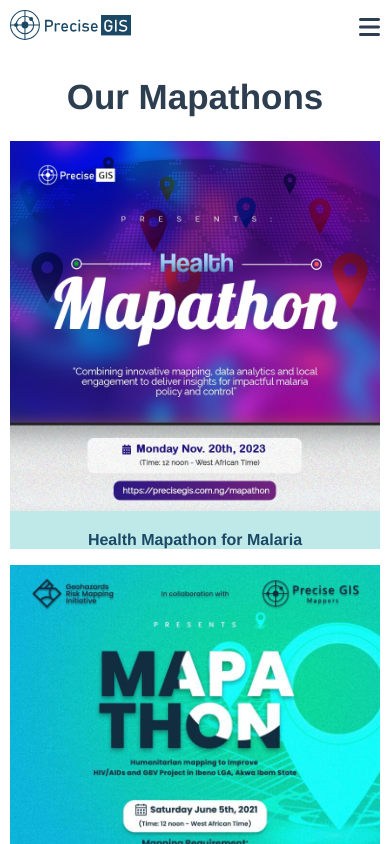
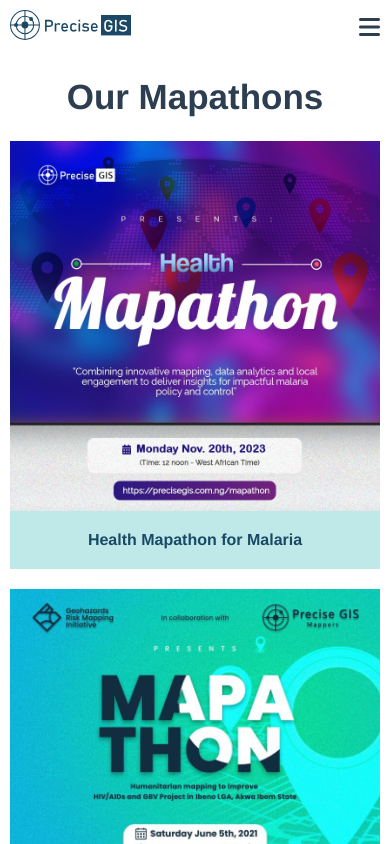
Before and after one commit to victorgis/precise-2023, a Vue app: page /mapathon in a window 390 px wide. Shown: the top 844 px of the page. Built offline with nearby package versions, Linux system fonts and the light colour scheme; what mosha-vue-toastify would draw is missing.

Commit message:
added mapathon padding

```diff
--- a/src/pages/Mapathon.vue
+++ b/src/pages/Mapathon.vue
@@ -80,11 +80,14 @@
     padding: 0px;
     background: #bee9e8;
     color: #1b4965;
-    margin: 0px;
+    margin: 20px 0px;
     width: 100%;
   }
   .mapathon img {
     width: 100%;
   }
+  .mapathon p {
+    padding-bottom: 20px;
+  }
 }
 </style>
```
